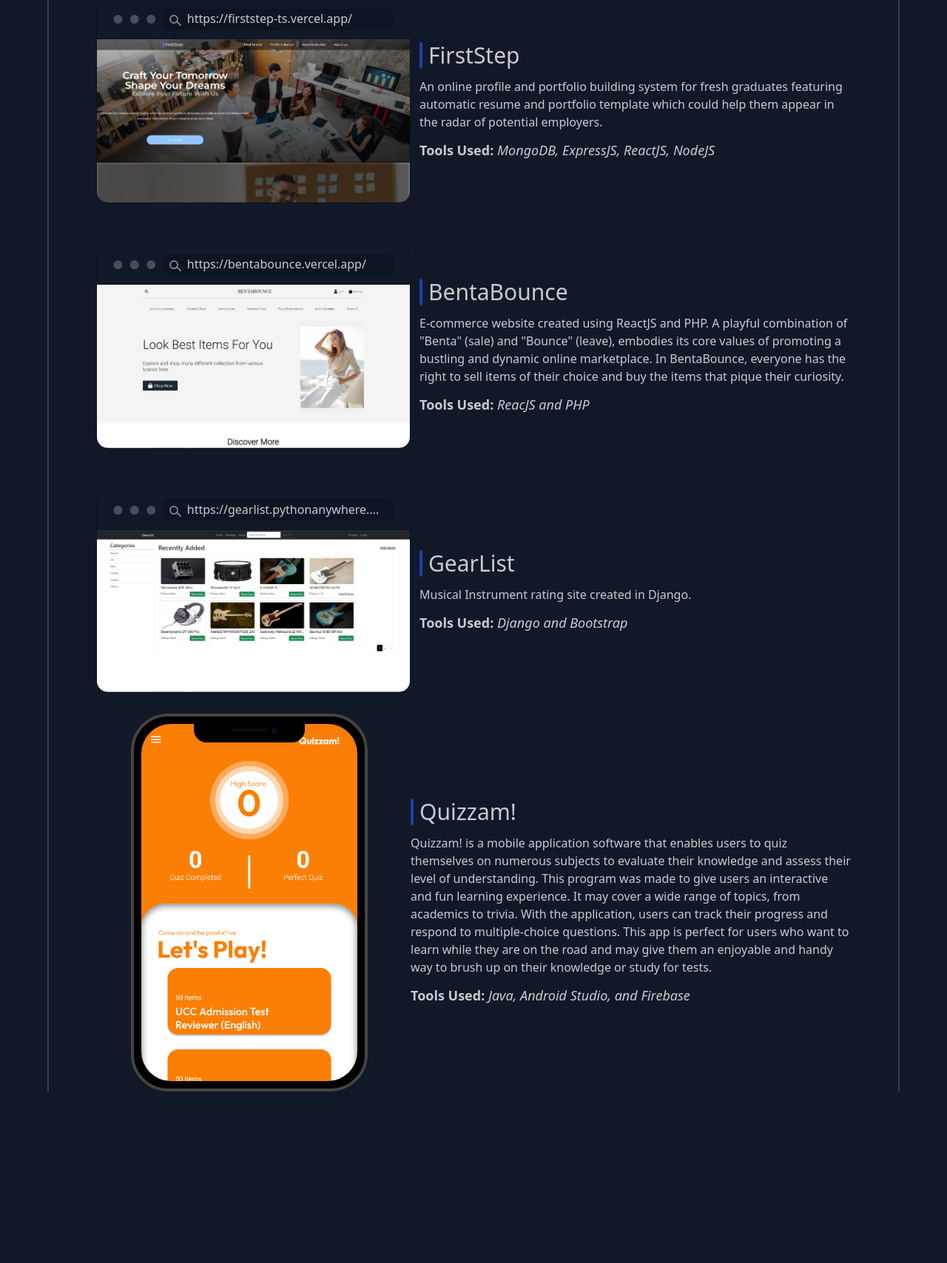
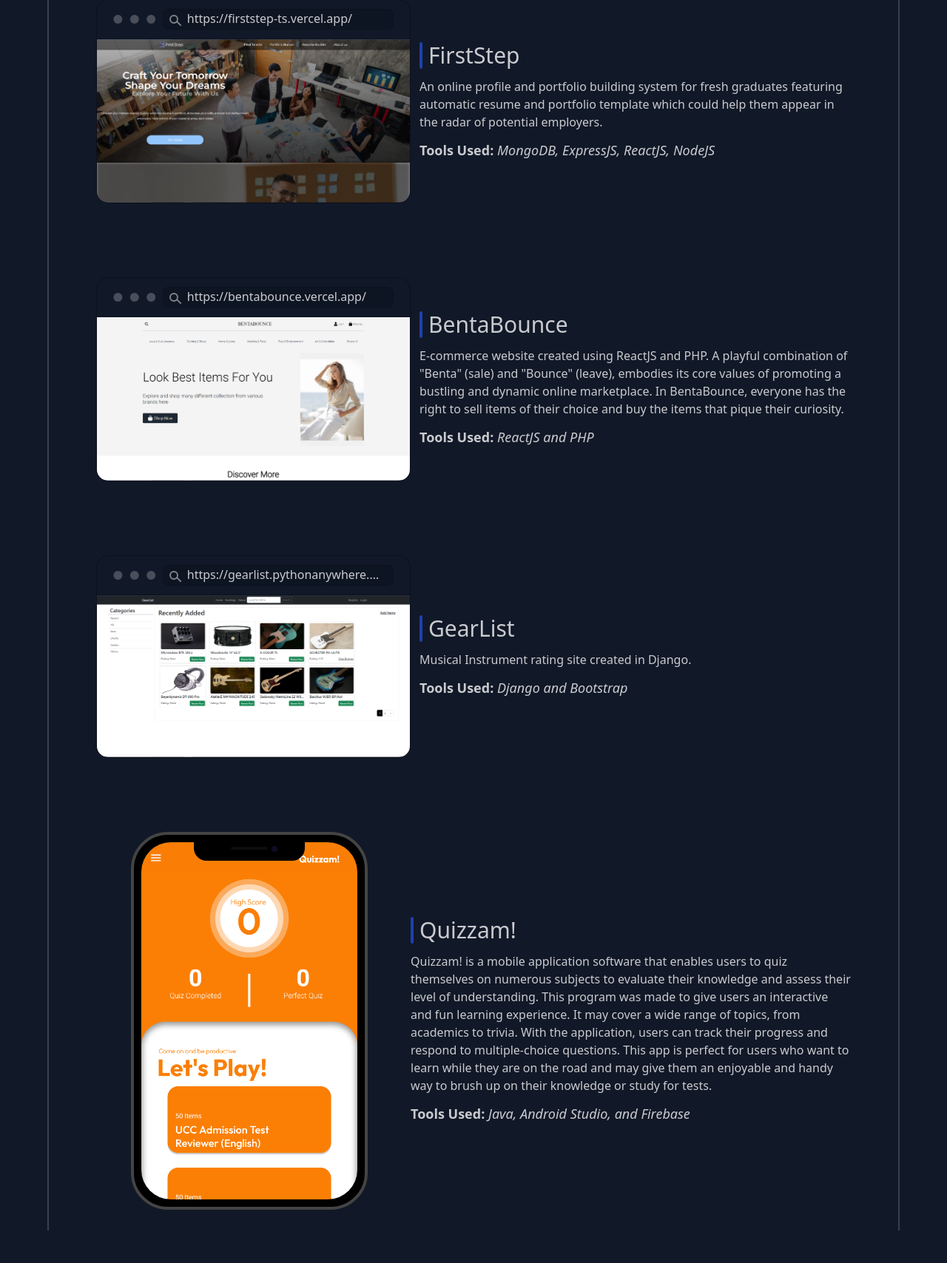
Before and after one commit to egoRockU/portfolio, a Flask app: page /projects in a window 1280 px wide. Shown: the part 221-1929 px from the top of the page at 74% size. Before the commit the page ends 1697 px from the top, so only its background shows below. Run offline with Flask 3, Linux system fonts and the light colour scheme.

Commit message:
projects done, but needs final clean up

```diff
--- a/main.py
+++ b/main.py
@@ -1,6 +1,7 @@
 import os
-from flask import Flask, render_template, json, url_for
+from flask import Flask, render_template, json, request
 from flask.views import View
+from utils.search import search
 
 app = Flask(__name__)
 
@@ -28,14 +29,17 @@ def skills():
 def projects():
     return render_template('projects.html', title="Projects")
 
-@app.route("/getprojects")
+@app.route("/getprojects", methods = ['GET', 'POST'])
 def get_projects():
     file = os.path.join(app.static_folder, 'data', 'projects.json')
     with open(file) as test_file:
-        data = json.load(test_file)
-    print(data)
+        projects = json.load(test_file)
 
-    return render_template('projectsView.html', projects=data)
+    if request.method == 'POST':
+        entry = request.form['entry']
+        projects = search(projects, entry)
+
+    return render_template('projectsView.html', projects=projects)
 
 if __name__ == '__main__':
     app.run(debug=True)
--- a/static/css/output.css
+++ b/static/css/output.css
@@ -1526,6 +1526,10 @@ html {
   margin-left: 0.75rem;
 }
 
+.mb-11 {
+  margin-bottom: 2.75rem;
+}
+
 .flex {
   display: flex;
 }
@@ -1830,6 +1834,10 @@ html {
     width: auto;
   }
 
+  .lg\:w-7\/12 {
+    width: 58.333333%;
+  }
+
   .lg\:flex-row {
     flex-direction: row;
   }
--- a/static/data/projects.json
+++ b/static/data/projects.json
@@ -9,7 +9,7 @@
   },
   "BentaBounce": {
     "description": "E-commerce website created using ReactJS and PHP.\nA playful combination of \"Benta\" (sale) and \"Bounce\" (leave), embodies its core values of promoting a bustling and dynamic online marketplace. In BentaBounce, everyone has the right to sell items of their choice and buy the items that pique their curiosity.",
-    "toolsUsed": "ReacJS and PHP ",
+    "toolsUsed": "ReactJS and PHP ",
     "projectWebsite": "https://bentabounce.vercel.app/",
     "githubLink": "https://github.com/egoRockU/BentaBounce-Frontend",
     "type": "web",
--- a/templates/projects.html
+++ b/templates/projects.html
@@ -18,7 +18,15 @@
           <label
             class="input input-bordered rounded-full flex items-center gap-2"
           >
-            <input type="text" class="grow" placeholder="Search" />
+            <input
+              hx-post="{{ url_for('get_projects') }}"
+              hx-trigger="keyup delay:200ms changed"
+              hx-target="#item"
+              type="text"
+              class="grow"
+              placeholder="Search"
+              name="entry"
+            />
             <svg
               xmlns="http://www.w3.org/2000/svg"
               viewBox="0 0 16 16"
--- a/templates/projectsView.html
+++ b/templates/projectsView.html
@@ -1,5 +1,5 @@
 {% for title, project in projects.items() %} {% if project.type == 'web' %}
-<div class="flex items-center justify-between flex-col lg:flex-row">
+<div class="flex items-center justify-between flex-col mb-11 lg:flex-row">
   <div class="my-7 w-full lg:w-5/12">
     <div class="mockup-browser border border-base-300">
       <div class="mockup-browser-toolbar">
@@ -14,7 +14,7 @@
       </div>
     </div>
   </div>
-  <div class="ml-3 w-7/12">
+  <div class="ml-3 lg:w-7/12">
     <div class="w-fit h-fit flex items-center pb-3">
       <div class="bg-accent w-1 self-stretch rounded"></div>
       <h1 class="text-3xl pl-2">{{ title }}</h1>
@@ -27,8 +27,8 @@
   </div>
 </div>
 {% elif project.type == 'mobile' %}
-<div class="flex items-center justify-between flex-col lg:flex-row">
-  <div class="mockup-phone w-80">
+<div class="flex items-center justify-between flex-col mb-11 lg:flex-row">
+  <div class="mockup-phone my-7 w-80">
     <div class="camera"></div>
     <div class="display">
       <a href="{{ project.projectWebsite }}">
```
Also changed, not shown: utils/search.py (added, +13 -0 lines).
